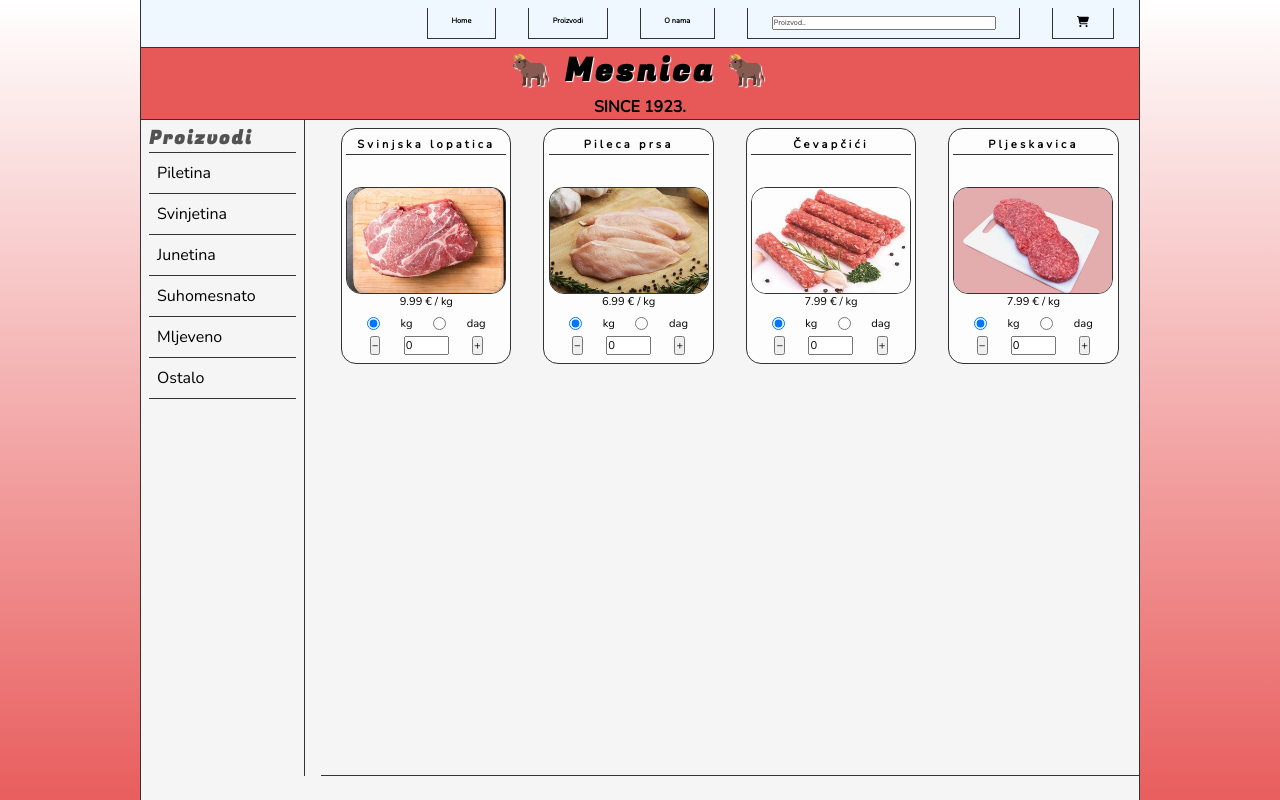
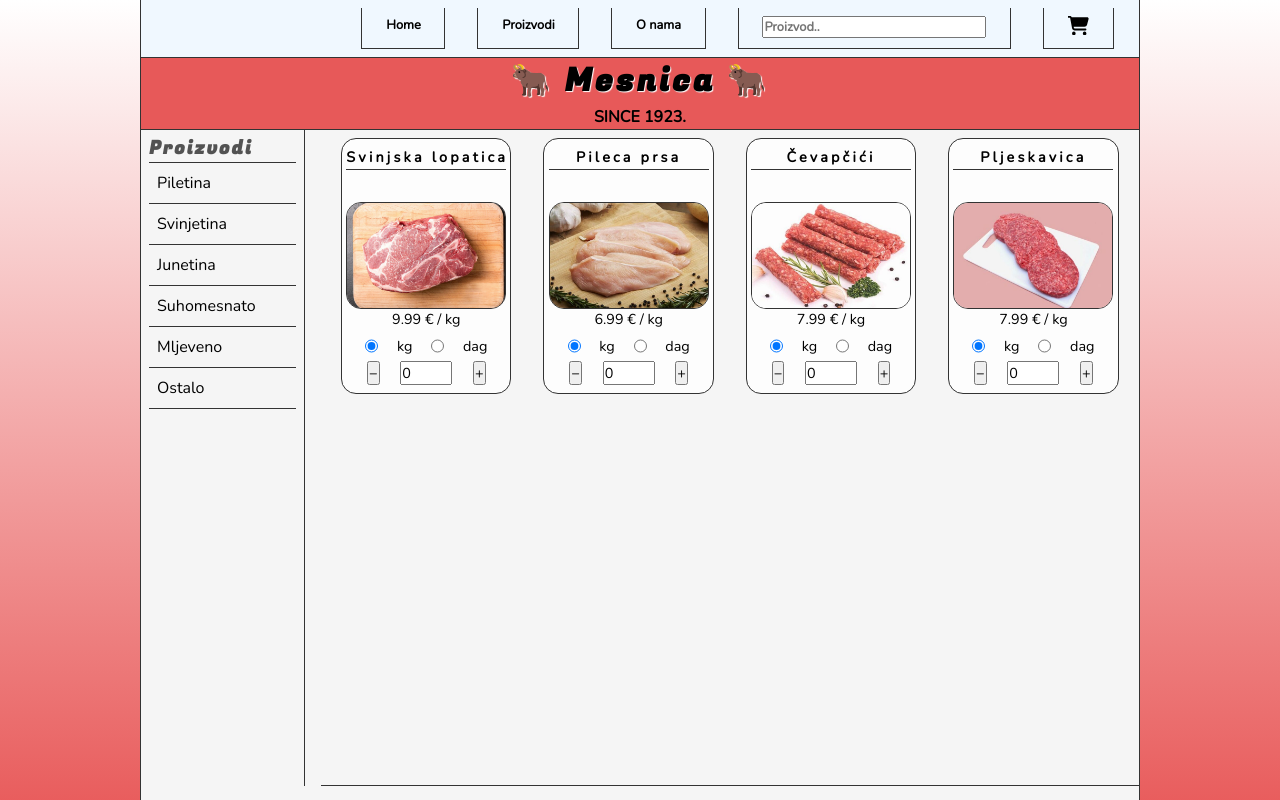
Before and after one commit to andrija-zikovic/Mesnica, a React (Create React App) app in the folder libero/: page /proizvodi in a window 1280 px wide. Built offline with nearby package versions, Linux system fonts and the light colour scheme.

Commit message:
modified:   libero/src/Nav.css 	modified:   libero/src/ProductCard.css

```diff
--- a/libero/src/Nav.css
+++ b/libero/src/Nav.css
@@ -170,7 +170,7 @@
 
 
     .nav {
-        font-size: 0.23rem;
+        font-size: 40%;
     }
 
 
--- a/libero/src/ProductCard.css
+++ b/libero/src/ProductCard.css
@@ -11,6 +11,7 @@
     padding: var(--PADDING-TB) var(--PADDING-SIDE);
     font-size: var(--FS-CARD);
     margin-top: 0;
+    white-space: nowrap;
 }
 
 .product-card img {
@@ -39,7 +40,7 @@
 @media screen and (min-width: 768px) {
 
     .product-card {
-        white-space: wrap;
+        white-space: nowrap;
         max-width: none;
         font-size: 70%;
     }
@@ -51,7 +52,7 @@
     .product-card {
         white-space: nowrap;
         max-width: none;
-        font-size: 70%;
+        font-size: 90%;
     }
 
 }
```
